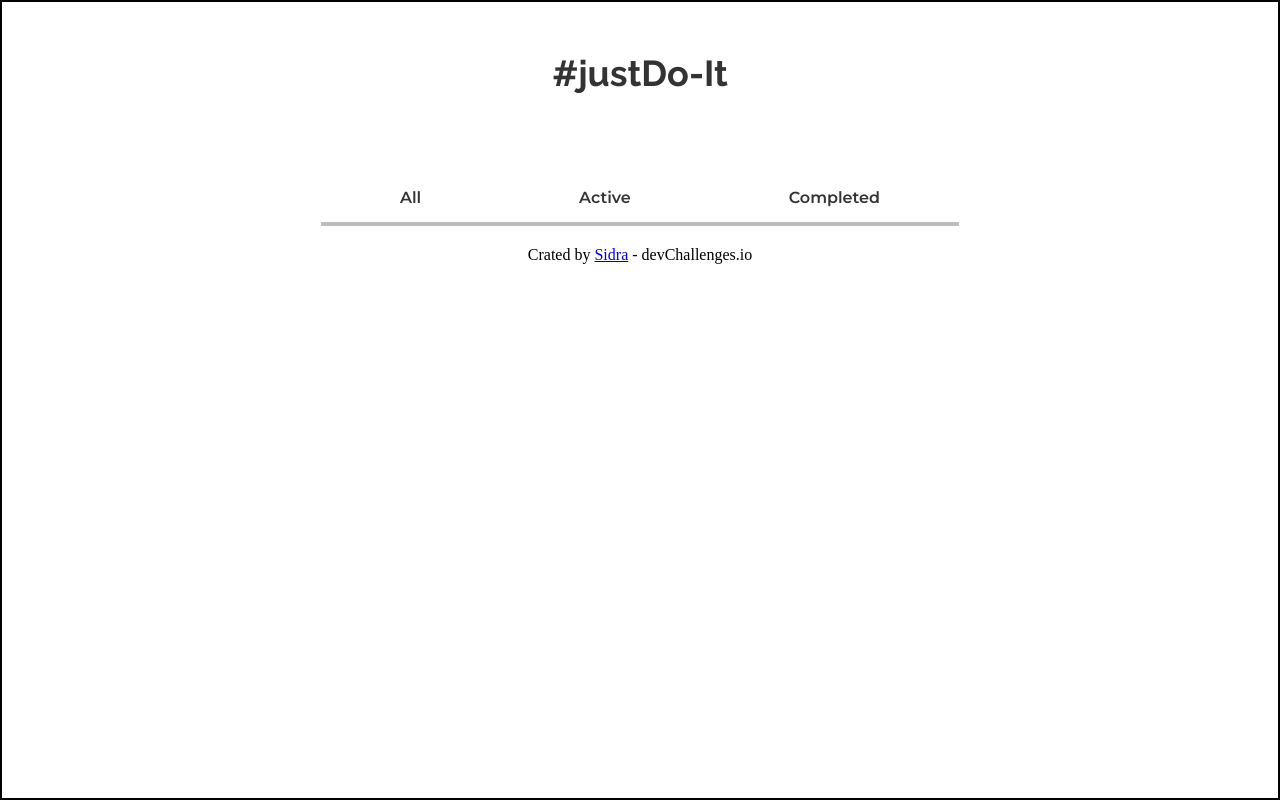
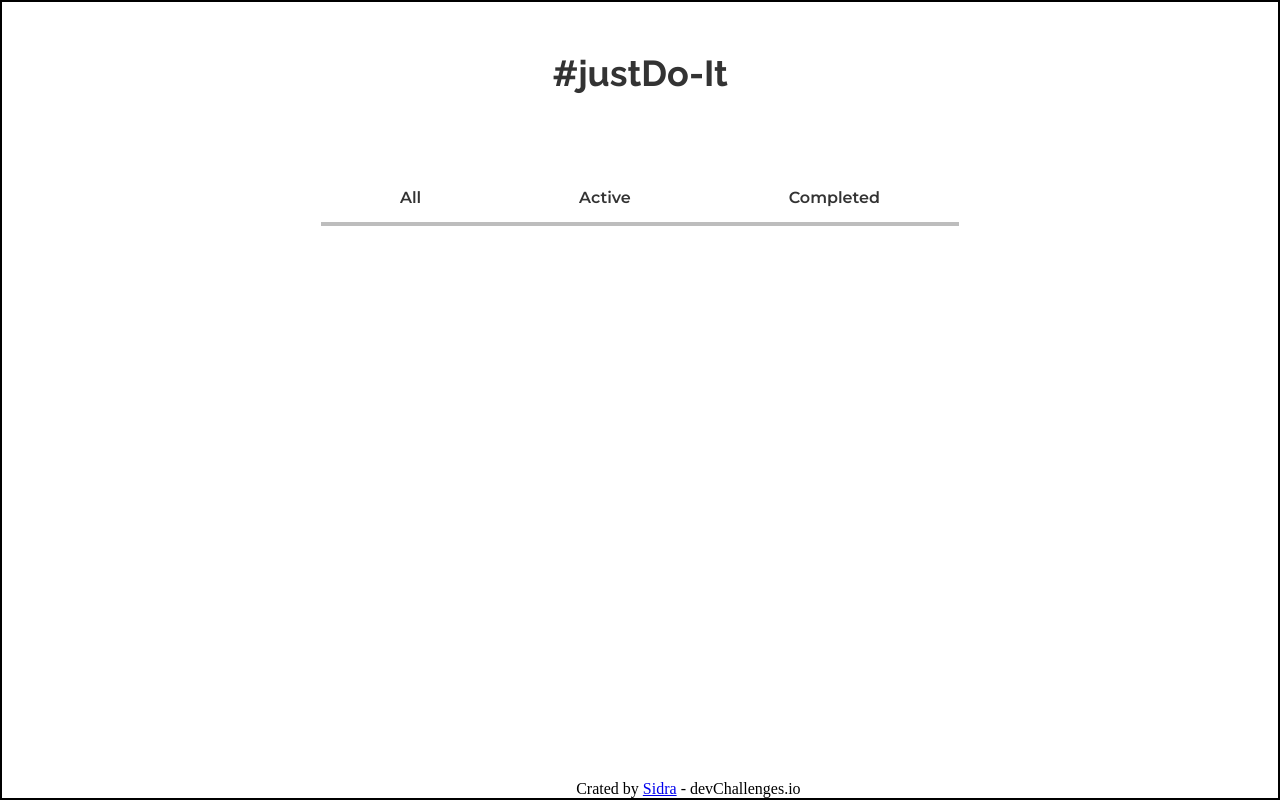
Before and after one commit to sidramwaseem/toDoList, a React (Create React App) app: page / in a window 1280 px wide. Built offline with nearby package versions, Linux system fonts and the light colour scheme.

Commit message:
Added class for footer

```diff
--- a/src/App.jsx
+++ b/src/App.jsx
@@ -20,7 +20,7 @@ function App() {
           <Route path="/active" element={<Active />}></Route>
           <Route path="/completed" element={<Completed />}></Route>
         </Routes>
-        <footer>
+        <footer className="footer" >
           <p>
             Crated by{" "}
             <a
```
